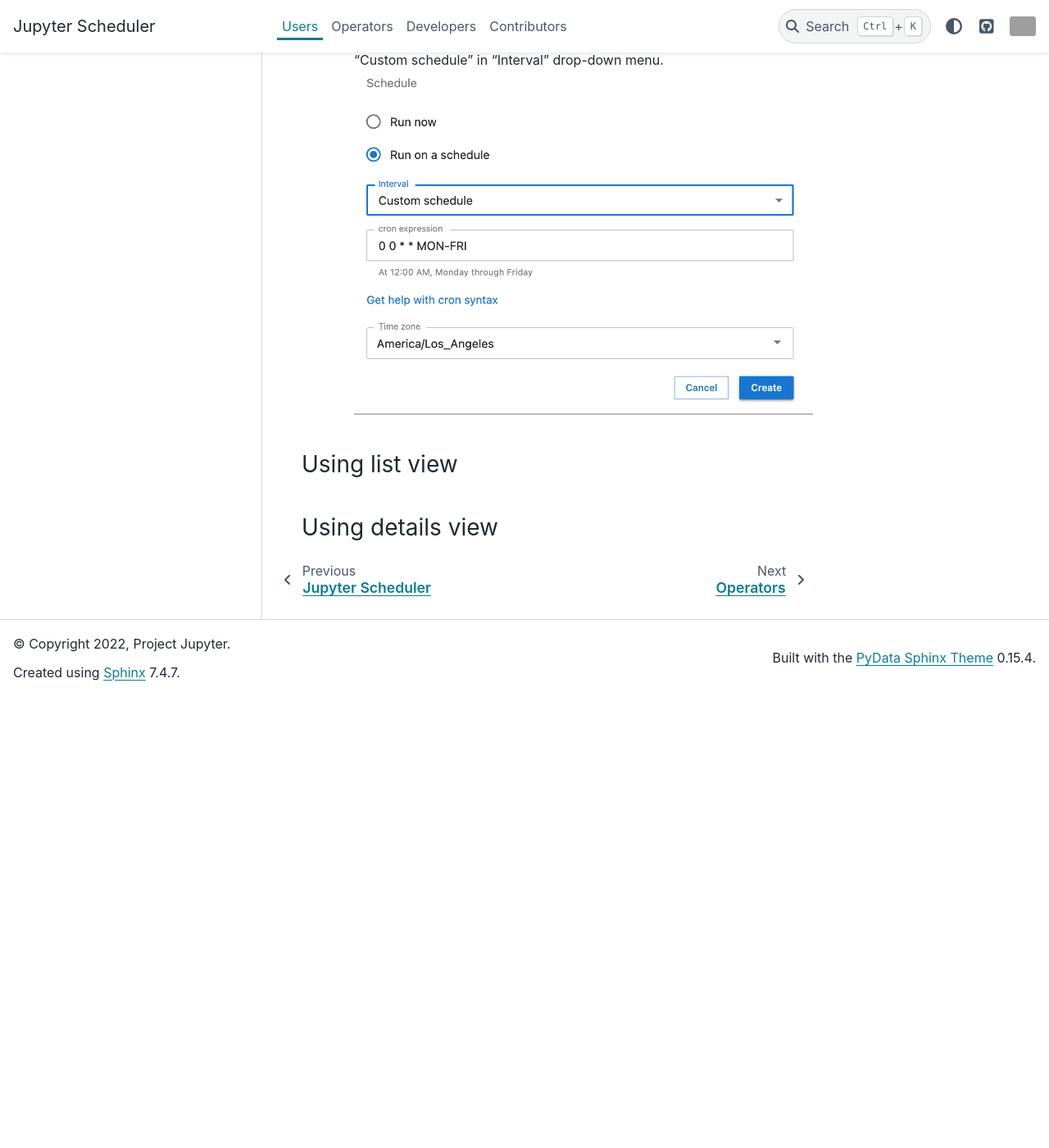
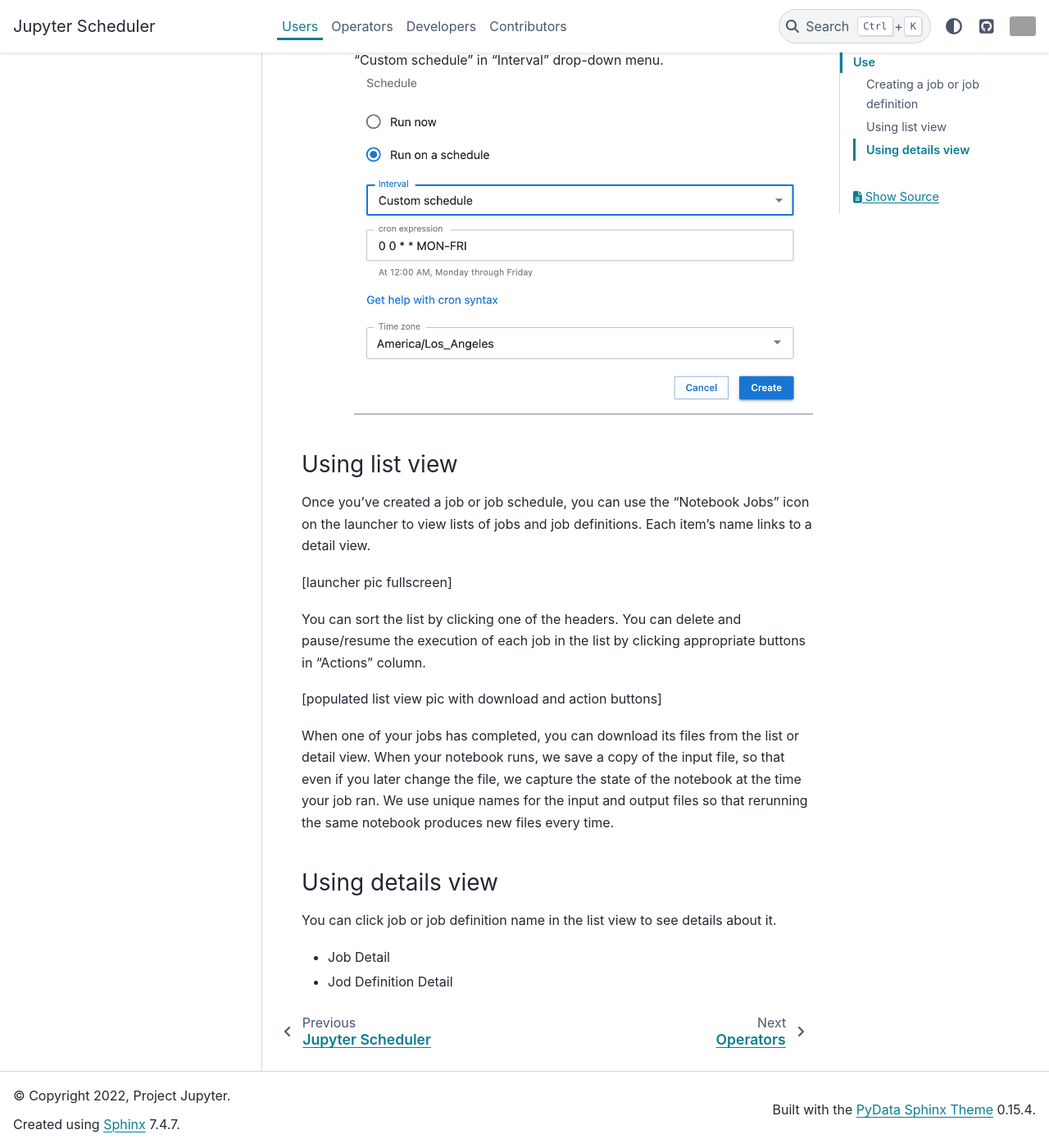
Before and after one commit to jupyter-server/jupyter-scheduler, a Sphinx documentation site: the page built from docs/users/index.md, in a window 1280 px wide and 1400 px high, scrolled down 2828 px. Shown: the whole window at 82% size. Built offline with Sphinx 7.4.7 and the PyData theme 0.15.4, drawn with Linux system fonts in a browser that asks for light colours; before the commit the page ends 3677 px from its top, so only the background shows below that; grey boxes are pictures that could not be loaded.

Commit message:
add sections for details view

```diff
--- a/docs/users/index.md
+++ b/docs/users/index.md
@@ -49,4 +49,19 @@
 
 ### Using list view
 
+Once you’ve created a job or job schedule, you can use the “Notebook Jobs” icon on the launcher to view lists of jobs and job definitions. Each item’s name links to a detail view.
+
+[launcher pic fullscreen]
+
+You can sort the list by clicking one of the headers. You can delete and pause/resume the execution of each job in the list by clicking appropriate buttons in "Actions" column.
+
+[populated list view pic with download and action buttons]
+
+When one of your jobs has completed, you can download its files from the list or detail view. When your notebook runs, we save a copy of the input file, so that even if you later change the file, we capture the state of the notebook at the time your job ran. We use unique names for the input and output files so that rerunning the same notebook produces new files every time.
 ### Using details view
+
+You can click job or job definition name in the list view to see details about it.
+
+- Job Detail
+
+- Jod Definition Detail
```
